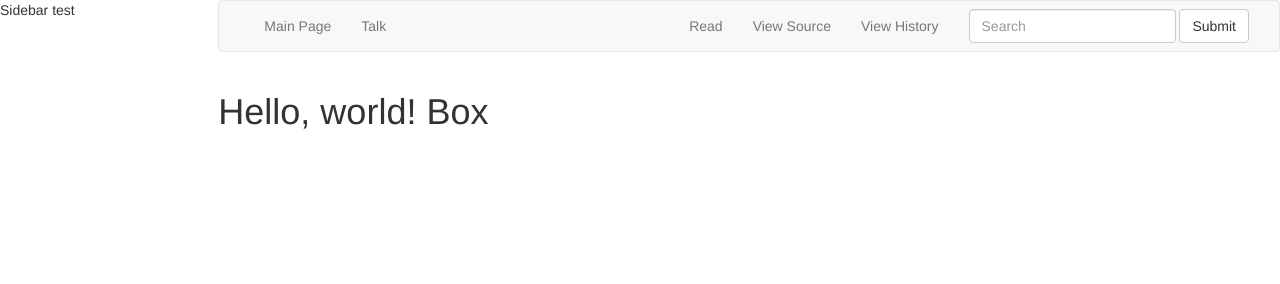
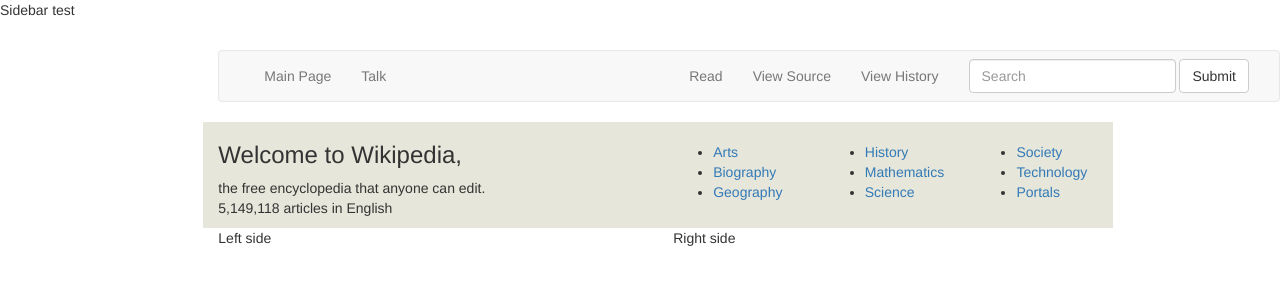
Before and after one commit to Mehequanna/practice-wiki-dummy, a plain HTML site: page index.html in a window 1280 px wide. Drawn offline with nearby package versions, Linux system fonts and the light colour scheme.

Commit message:
add navbar, welcome box and links within the welcome box.

```diff
--- a/css/style.css
+++ b/css/style.css
@@ -0,0 +1,11 @@
+.navbar {
+  margin-top: 50px;
+}
+
+.linklist {
+  margin: 20px 0 0;
+}
+
+.welcomebox {
+  background-color: #E6E6DA;
+}
--- a/index.html
+++ b/index.html
@@ -6,8 +6,7 @@
     <meta name="viewport" content="width=device-width, initial-scale=1">
     <title>Bootstrap 101 Template</title>
     <link href="css/bootstrap.css" rel="stylesheet">
-    <link rel="stylesheet" href="/css/style.css" media="screen" title="no title" charset="utf-8">
-
+    <link href="css/style.css" rel="stylesheet">
   </head>
   <body>
     <div class="row">
@@ -39,7 +38,7 @@
               <form class="navbar-form navbar-left" role="search">
                 <div class="form-group">
                   <input type="text" class="form-control" placeholder="Search">
-          </div>
+                </div>
                 <button type="submit" class="btn btn-default">Submit</button>
               </form>
             </ul>
@@ -47,7 +46,39 @@
         </div><!-- /.container-fluid -->
         </nav>
         <div class="row">
-          <div class="col-sm-10"><h1>Hello, world! Box</h1> <!-- Welcome Box --></div>
+          <div class="col-sm-10">
+            <div class="row welcomebox">
+              <div class="col-sm-6">
+                <p><h3>Welcome to Wikipedia,</h3>the free encyclopedia that anyone can edit. <br>5,149,118 articles in English</p>
+              </div>
+              <div class="col-sm-2">
+                <ul class="linklist">
+                  <li> <a href="#">Arts</a></li>
+                  <li><a href="#">Biography</a></li>
+                  <li><a href="#">Geography</a></li>
+                </ul>
+              </div>
+              <div class="col-sm-2">
+                <ul class="linklist">
+                  <li><a href="#">History</a></li>
+                  <li><a href="#">Mathematics</a></li>
+                  <li><a href="#">Science</a></li>
+                </ul>
+              </div>
+              <div class="col-sm-2">
+                <ul class="linklist">
+                  <li><a href="#">Society</a></li>
+                  <li><a href="#">Technology</a></li>
+                  <li><a href="#">Portals</a></li>
+                </ul>
+              </div>
+            </div>
+          </div>
+
+          <div class="col-sm-5">Left side
+          </div>
+          <div class="col-sm-5">Right side
+          </div>
         </div>
       </div>
     </div>
```
